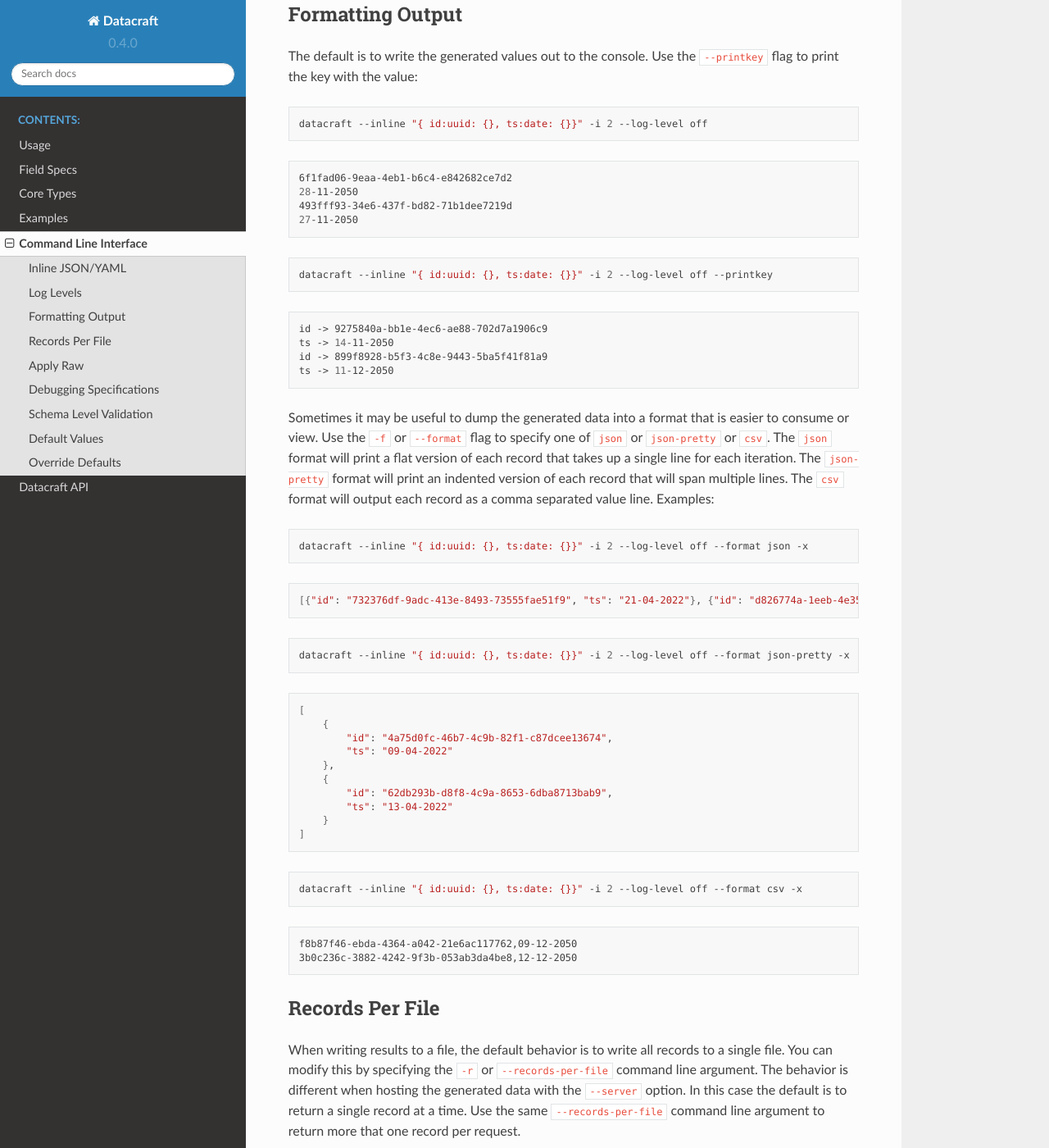
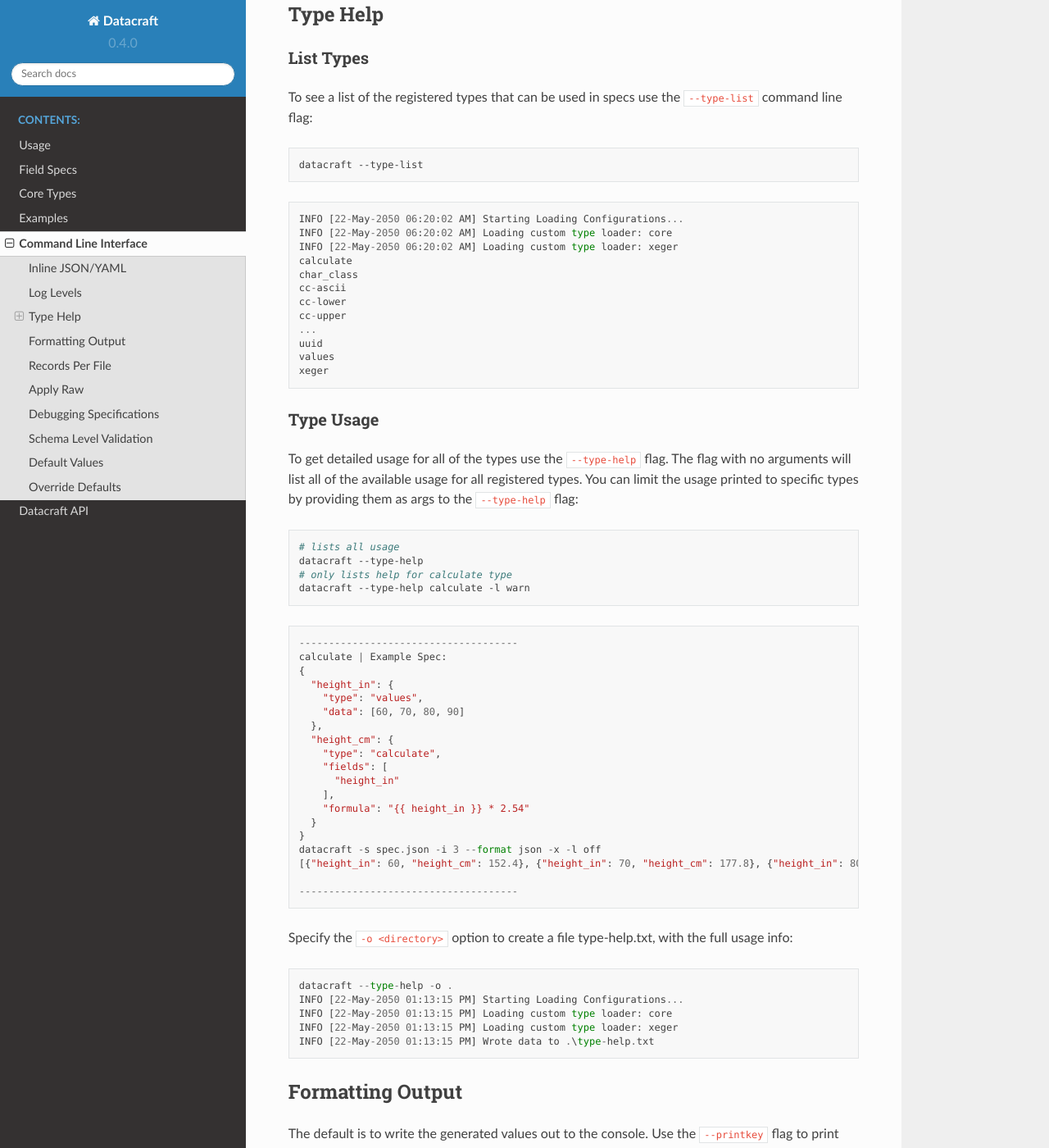
Before and after one commit to bbux-dev/datacraft, a Sphinx documentation site: the page built from docs/source/cli.rst, in a window 1280 px wide and 1400 px high, scrolled down 692 px. Shown: the whole window at 82% size. Built offline with Sphinx 7.4.7 and the Read the Docs theme 2.0.0, drawn with Linux system fonts in a browser that asks for light colours; some of the changed text lies outside the part shown.

Commit message:
Removed --type-filter
Now use --type-help to get all type usage and --type-help type1 type2
... typeN to get specific usage

```diff
--- a/docs/source/cli.rst
+++ b/docs/source/cli.rst
@@ -26,6 +26,79 @@
 
 You can change the logging levels to one of ``debug, info, warn, error, or off`` by using the ``-l`` or
 ``--log-level`` flag. See example above.
+
+Type Help
+---------
+
+List Types
+^^^^^^^^^^
+
+To see a list of the registered types that can be used in specs use the ``--type-list`` command line flag:
+
+.. code-block:: shell
+
+    datacraft --type-list
+
+.. code-block::
+
+   INFO [22-May-2050 06:20:02 AM] Starting Loading Configurations...
+   INFO [22-May-2050 06:20:02 AM] Loading custom type loader: core
+   INFO [22-May-2050 06:20:02 AM] Loading custom type loader: xeger
+   calculate
+   char_class
+   cc-ascii
+   cc-lower
+   cc-upper
+   ...
+   uuid
+   values
+   xeger
+
+Type Usage
+^^^^^^^^^^
+
+To get detailed usage for all of the types use the ``--type-help`` flag. The flag with no arguments will list all of
+the available usage for all registered types. You can limit the usage printed to specific types by providing them as
+args to the ``--type-help`` flag:
+
+.. code-block:: shell
+
+   # lists all usage
+   datacraft --type-help
+   # only lists help for calculate type
+   datacraft --type-help calculate -l warn
+
+.. code-block::
+
+   -------------------------------------
+   calculate | Example Spec:
+   {
+     "height_in": {
+       "type": "values",
+       "data": [60, 70, 80, 90]
+     },
+     "height_cm": {
+       "type": "calculate",
+       "fields": [
+         "height_in"
+       ],
+       "formula": "{{ height_in }} * 2.54"
+     }
+   }
+   datacraft -s spec.json -i 3 --format json -x -l off
+   [{"height_in": 60, "height_cm": 152.4}, {"height_in": 70, "height_cm": 177.8}, {"height_in": 80, "height_cm": 203.2}]
+
+   -------------------------------------
+
+Specify the ``-o <directory>`` option to create a file type-help.txt, with the full usage info:
+
+.. code-block::
+
+   datacraft --type-help -o .
+   INFO [22-May-2050 01:13:15 PM] Starting Loading Configurations...
+   INFO [22-May-2050 01:13:15 PM] Loading custom type loader: core
+   INFO [22-May-2050 01:13:15 PM] Loading custom type loader: xeger
+   INFO [22-May-2050 01:13:15 PM] Wrote data to .\type-help.txt
 
 Formatting Output
 -----------------
@@ -68,7 +141,7 @@
 
 .. code-block:: shell
 
-    [{"id": "732376df-9adc-413e-8493-73555fae51f9", "ts": "21-04-2022"}, {"id": "d826774a-1eeb-4e35-8253-0b00a514c0d1", "ts": "02-04-2022"}]
+    [{"id": "732376df-9adc-413e-8493-73555fae51f9", "ts": "21-04-2050"}, {"id": "d826774a-1eeb-4e35-8253-0b00a514c0d1", "ts": "02-04-2050"}]
 
 .. code-block:: shell
 
@@ -79,11 +152,11 @@
    [
        {
            "id": "4a75d0fc-46b7-4c9b-82f1-c87dcee13674",
-           "ts": "09-04-2022"
+           "ts": "09-04-2050"
        },
        {
            "id": "62db293b-d8f8-4c9a-8653-6dba8713bab9",
-           "ts": "13-04-2022"
+           "ts": "13-04-2050"
        }
    ]
 
@@ -109,14 +182,14 @@
 .. code-block:: shell
 
    datacraft --inline "{timestamp:date: {}}" -i 4 -r 2 --log-level off --format json -x
-   [{"timestamp": "25-04-2022"}, {"timestamp": "06-04-2022"}]
-   [{"timestamp": "09-04-2022"}, {"timestamp": "09-04-2022"}]
+   [{"timestamp": "25-04-2050"}, {"timestamp": "06-04-2050"}]
+   [{"timestamp": "09-04-2050"}, {"timestamp": "09-04-2050"}]
 
 
 .. code-block:: shell
 
    datacraft --inline "{timestamp:date: {}}" -i 4  --log-level off --format json -x
-   [{"timestamp": "22-04-2022"}, {"timestamp": "03-04-2022"}, {"timestamp": "10-04-2022"}, {"timestamp": "06-04-2022"}]
+   [{"timestamp": "22-04-2050"}, {"timestamp": "03-04-2050"}, {"timestamp": "10-04-2050"}, {"timestamp": "06-04-2050"}]
 
 
 Apply Raw
```
Also changed, not shown: CHANGES.md (+1 -2 lines), 3 other files.
